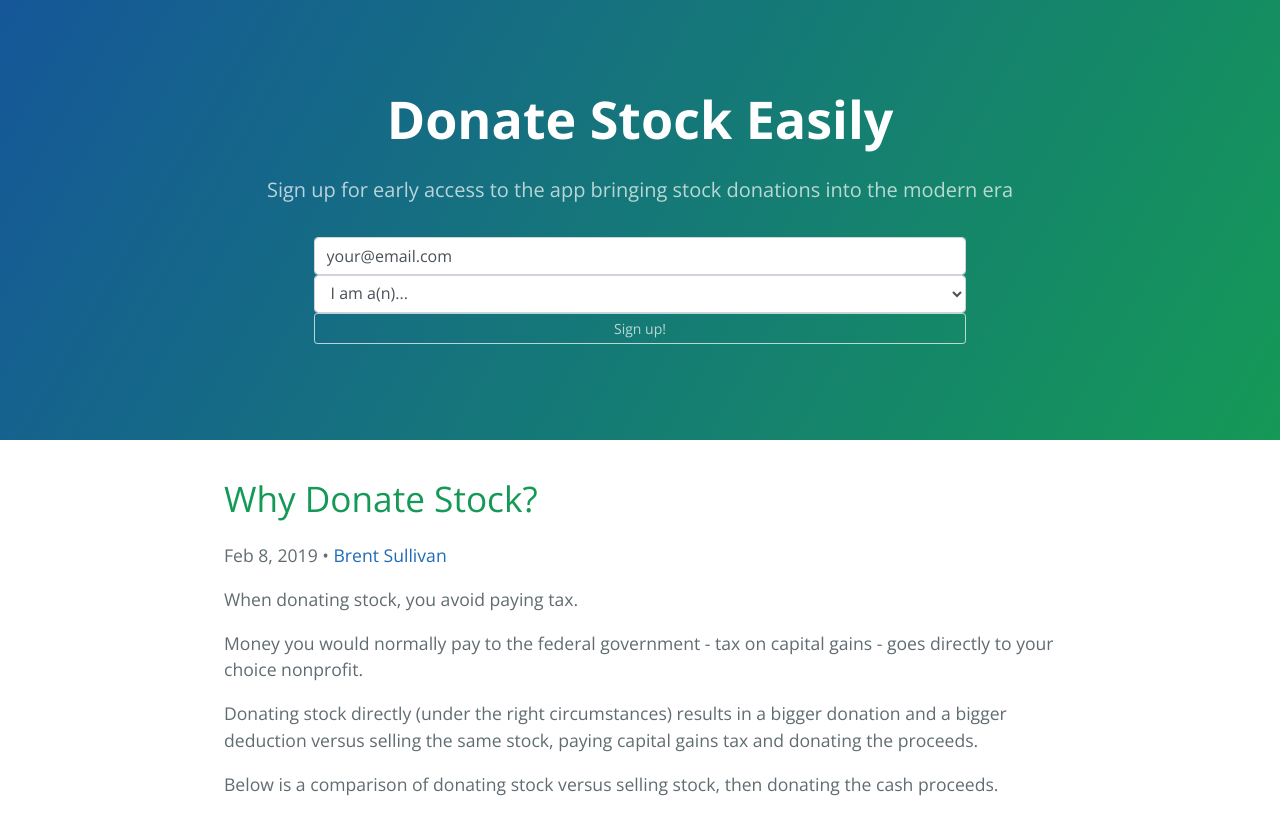
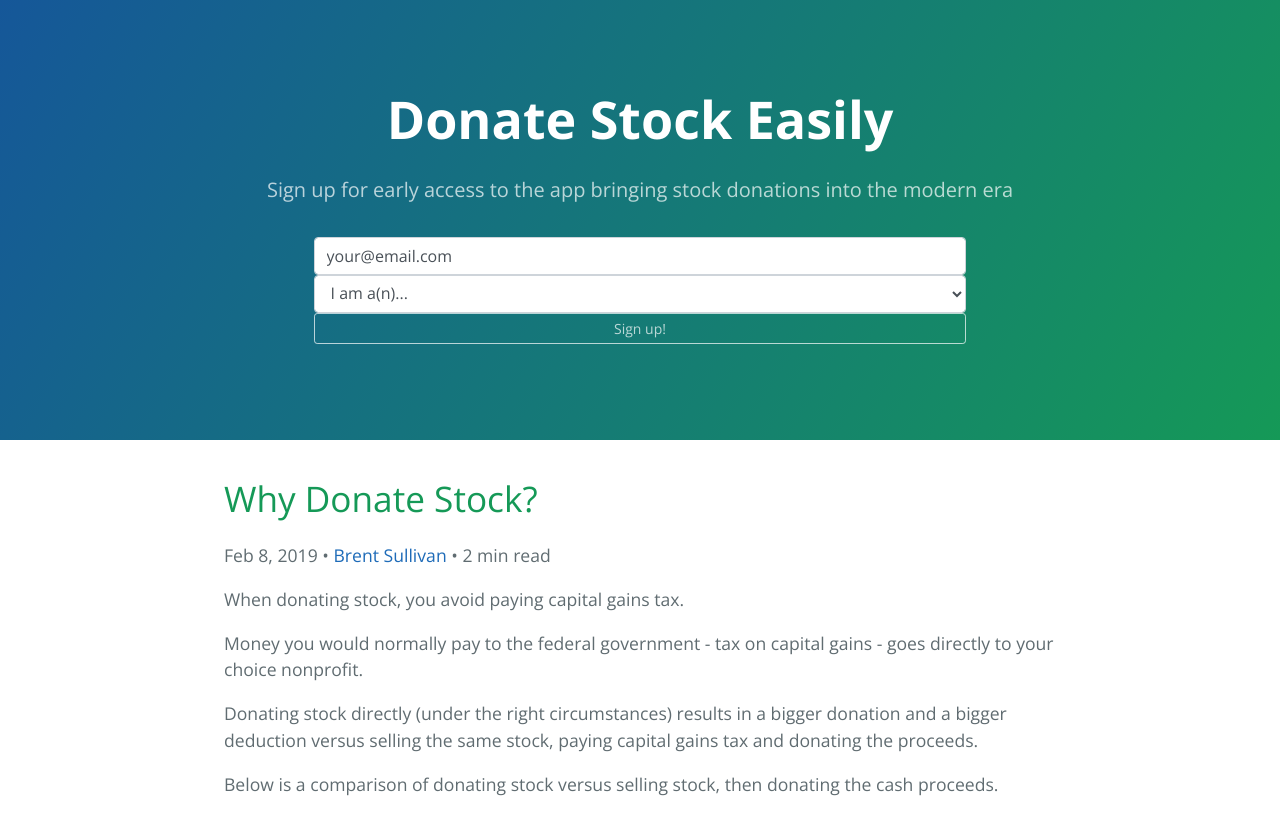
Before and after one commit to brntsllvn/donate-stock, a Jekyll site: the page built from _posts/2019-02-09-why-donate-stock.markdown, in a window 1280 px wide. Shown: the top 815 px of the page. Built offline with Jekyll 4.4.1, drawn with Linux system fonts in a browser that asks for light colours; grey boxes are pictures that could not be loaded.

```diff
--- a/_layouts/post.html
+++ b/_layouts/post.html
@@ -16,6 +16,11 @@ layout: default
               <a href="/authors/{{ page.author-page }}">{{ page.author }}</a>
             </span>
           </span>
+        • <span itemprop="author" itemscope itemtype="http://schema.org/Person">
+            <span class="p-author h-card" itemprop="name">
+              {{ page.read-time }} min read
+            </span>
+          </span>
       {%- endif -%}
     </p>
   </header>
--- a/_posts/2019-02-09-why-donate-stock.markdown
+++ b/_posts/2019-02-09-why-donate-stock.markdown
@@ -4,9 +4,10 @@ title:  "Why Donate Stock?"
 date:   2019-02-08
 author: Brent Sullivan
 author-page: brent-sullivan
+read-time: 2
 ---
 
-When donating stock, you avoid paying tax.
+When donating stock, you avoid paying capital gains tax.
 
 Money you would normally pay to the federal government - tax on capital gains - goes directly to your choice nonprofit.
 
```
Also changed, not shown: _posts/2020-02-06-when-to-donate-stock.markdown (+41 -1 lines).
